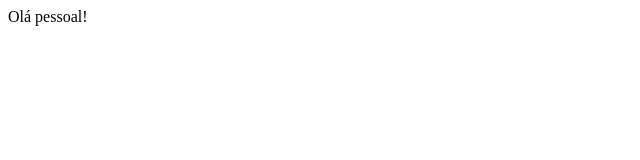
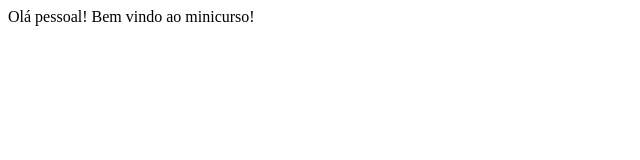
Before and after one commit to mRibeiroEng/curso-git, a plain HTML site: page index.html in a window 1280 px wide. Shown: the whole page, without its empty margins (0-640 px from the left). Drawn offline with Linux system fonts and the light colour scheme.

Commit message:
5º commit - Modificações recentes dos arquivos principais

```diff
--- a/index.html
+++ b/index.html
@@ -7,6 +7,6 @@
     <title>Document</title>
 </head>
 <body>
-    Olá pessoal!
+    Olá pessoal! Bem vindo ao minicurso!
 </body>
 </html>
```
Also changed, not shown: 1 other file.
